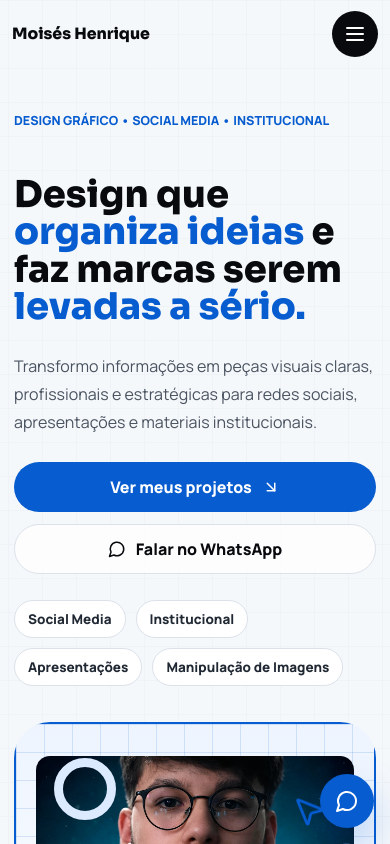
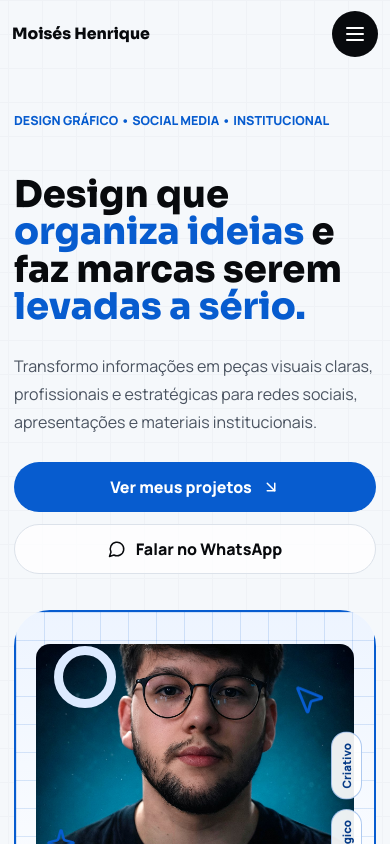
Before and after one commit to portfolio-moises/portfolio-moises, a React (Vite) app: page / in a window 390 px wide. Shown: the top 844 px of the page. Built offline with nearby package versions, Linux system fonts and the light colour scheme.

Commit message:
Update contact links and portfolio filters

```diff
--- a/src/App.tsx
+++ b/src/App.tsx
@@ -3,7 +3,6 @@ import { Route, Routes, useLocation } from "react-router-dom";
 import Footer from "./components/Footer";
 import Header from "./components/Header";
 import ScrollToTop from "./components/ScrollToTop";
-import WhatsAppButton from "./components/WhatsAppButton";
 import Home from "./pages/Home";
 import NotFound from "./pages/NotFound";
 import ProjectPage from "./pages/ProjectPage";
@@ -29,7 +28,6 @@ const App = () => {
       <Header />
       <AnimatedRoutes />
       <Footer />
-      <WhatsAppButton />
     </>
   );
 };
--- a/src/components/BehancePortfolio.tsx
+++ b/src/components/BehancePortfolio.tsx
@@ -6,6 +6,7 @@ import ProjectLightbox from "./ProjectLightbox";
 import SectionTitle from "./SectionTitle";
 
 const INITIAL_VISIBLE_ITEMS = 20;
+const DATES_CATEGORY = "DATAS COMEMORATIVAS";
 
 const BehancePortfolio = () => {
   const [activeCategory, setActiveCategory] = useState("Todos");
@@ -13,7 +14,10 @@ const BehancePortfolio = () => {
   const [visibleCount, setVisibleCount] = useState(INITIAL_VISIBLE_ITEMS);
 
   const filteredItems = useMemo(
-    () => (activeCategory === "Todos" ? portfolio : portfolio.filter((item) => item.category === activeCategory)),
+    () =>
+      activeCategory === "Todos"
+        ? portfolio.filter((item) => !(item.category === DATES_CATEGORY && item.orientation === "landscape"))
+        : portfolio.filter((item) => item.category === activeCategory),
     [activeCategory],
   );
 
--- a/src/components/Hero.tsx
+++ b/src/components/Hero.tsx
@@ -3,7 +3,6 @@ import { motion } from "framer-motion";
 import { getWhatsAppUrl } from "../config/site";
 import { publicAsset } from "../utils/assets";
 
-const tags = ["Social Media", "Institucional", "Apresentações", "Manipulação de Imagens"];
 const capsules = ["Criativo", "Estratégico", "Proativo"];
 
 const fadeUp = {
@@ -39,11 +38,6 @@ const Hero = () => (
             Falar no WhatsApp
           </a>
         </motion.div>
-        <motion.ul className="tag-list" variants={fadeUp} aria-label="Especialidades">
-          {tags.map((tag) => (
-            <li key={tag}>{tag}</li>
-          ))}
-        </motion.ul>
       </motion.div>
 
       <motion.div
--- a/src/components/SocialLinks.tsx
+++ b/src/components/SocialLinks.tsx
@@ -1,5 +1,5 @@
-import { Linkedin, Mail, MessageCircle } from "lucide-react";
-import { getWhatsAppUrl, siteConfig } from "../config/site";
+import { Linkedin, Mail } from "lucide-react";
+import { siteConfig } from "../config/site";
 
 const SocialLinks = () => (
   <div className="social-links" aria-label="Links de contato">
@@ -17,10 +17,6 @@ const SocialLinks = () => (
       <Mail size={18} aria-hidden="true" />
       E-mail
     </a>
-    <a href={getWhatsAppUrl()} target="_blank" rel="noreferrer">
-      <MessageCircle size={18} aria-hidden="true" />
-      WhatsApp
-    </a>
   </div>
 );
 
--- a/src/components/WhatsAppButton.tsx
+++ /dev/null
@@ -1,11 +0,0 @@
-import { MessageCircle } from "lucide-react";
-import { getWhatsAppUrl } from "../config/site";
-
-const WhatsAppButton = () => (
-  <a className="whatsapp-float" href={getWhatsAppUrl()} target="_blank" rel="noreferrer" aria-label="Vamos conversar pelo WhatsApp">
-    <MessageCircle size={24} aria-hidden="true" />
-    <span>Vamos conversar?</span>
-  </a>
-);
-
-export default WhatsAppButton;
--- a/src/config/site.ts
+++ b/src/config/site.ts
@@ -1,7 +1,7 @@
 export const siteConfig = {
   name: "Moisés Henrique",
   role: "Designer Gráfico e Social Media",
-  email: "contato@seudominio.com",
+  email: "moiarts0@gmail.com",
   behance: "https://www.behance.net/moisshenrique1",
   linkedin: "https://www.linkedin.com/in/moiseshenrique1/",
   whatsappNumber: "5534984329086",
--- a/src/styles.css
+++ b/src/styles.css
@@ -1135,11 +1135,11 @@ blockquote {
 
 .service-card__number {
   position: absolute;
-  top: 14px;
-  right: 18px;
+  top: 18px;
+  right: 20px;
   color: rgba(7, 92, 207, 0.18);
   font-family: "Sora", system-ui, sans-serif;
-  font-size: 4rem;
+  font-size: 3.2rem;
   font-weight: 800;
   line-height: 1;
 }
@@ -1248,50 +1248,6 @@ blockquote {
   font-weight: 900;
 }
 
-.whatsapp-float {
-  position: fixed;
-  right: 22px;
-  bottom: 22px;
-  z-index: 70;
-  display: inline-flex;
-  width: 58px;
-  height: 58px;
-  align-items: center;
-  justify-content: center;
-  overflow: hidden;
-  border-radius: 999px;
-  background: var(--primary);
-  color: var(--white);
-  box-shadow: 0 18px 40px rgba(7, 92, 207, 0.28);
-  transition:
-    width 0.25s ease,
-    background-color 0.2s ease;
-}
-
-.whatsapp-float span {
-  width: 0;
-  overflow: hidden;
-  white-space: nowrap;
-  font-weight: 900;
-  opacity: 0;
-  transition:
-    width 0.25s ease,
-    opacity 0.2s ease;
-}
-
-.whatsapp-float:hover {
-  width: 212px;
-  justify-content: flex-start;
-  gap: 10px;
-  padding: 0 18px;
-  background: var(--primary-dark);
-}
-
-.whatsapp-float:hover span {
-  width: 138px;
-  opacity: 1;
-}
-
 .site-footer {
   border-top: 1px solid var(--border);
   background: var(--white);
@@ -1872,23 +1828,6 @@ blockquote {
     justify-content: center;
   }
 
-  .whatsapp-float {
-    right: 16px;
-    bottom: 16px;
-    width: 54px;
-    height: 54px;
-  }
-
-  .whatsapp-float:hover {
-    width: 54px;
-    justify-content: center;
-    padding: 0;
-  }
-
-  .whatsapp-float:hover span,
-  .whatsapp-float span {
-    display: none;
-  }
 }
 
 @media (max-width: 390px) {
```
